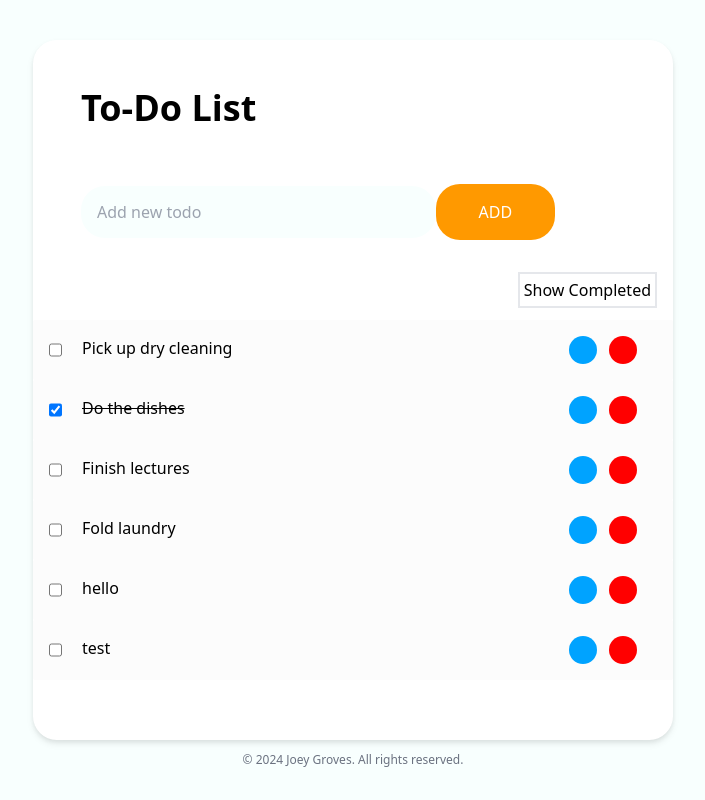
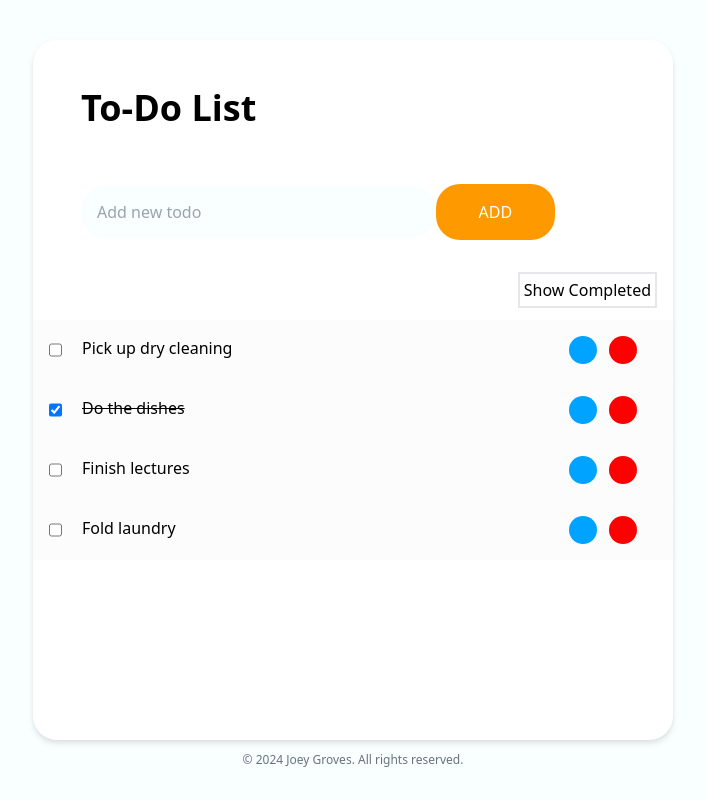
Before and after one commit to joeygroves/todo-app, a React (Vite) app in the folder client/: page / in a window 1280 px wide. Shown: the whole page, without its empty margins (287-992 px from the left). Built offline with nearby package versions, Linux system fonts and the light colour scheme; data requests are answered from the project's data file.

Commit message:
changed 'add todo' service

```diff
--- a/client/db.json
+++ b/client/db.json
@@ -19,16 +19,6 @@
       "id": "c3c1",
       "content": "Fold laundry",
       "complete": false
-    },
-    {
-      "id": "06e9",
-      "content": "hello",
-      "complete": false
-    },
-    {
-      "id": "ccb5",
-      "content": "test",
-      "complete": false
     }
   ]
 }
--- a/client/src/App.jsx
+++ b/client/src/App.jsx
@@ -31,7 +31,6 @@ const App = () => {
 
   const addTodo = (event) => {
     event.preventDefault();
-    console.log('add button clicked', event.target);
     const todoObject = {
       content: newTodo,
       complete: Math.random() > 0.5
@@ -39,8 +38,8 @@ const App = () => {
 
     todoService
       .create(todoObject)
-      .then(response => {
-        setTodos(todos.concat(response.data))
+      .then(returnedTodo => {
+        setTodos(todos.concat(returnedTodo))
         setNewTodo('')
       })
   }
```
